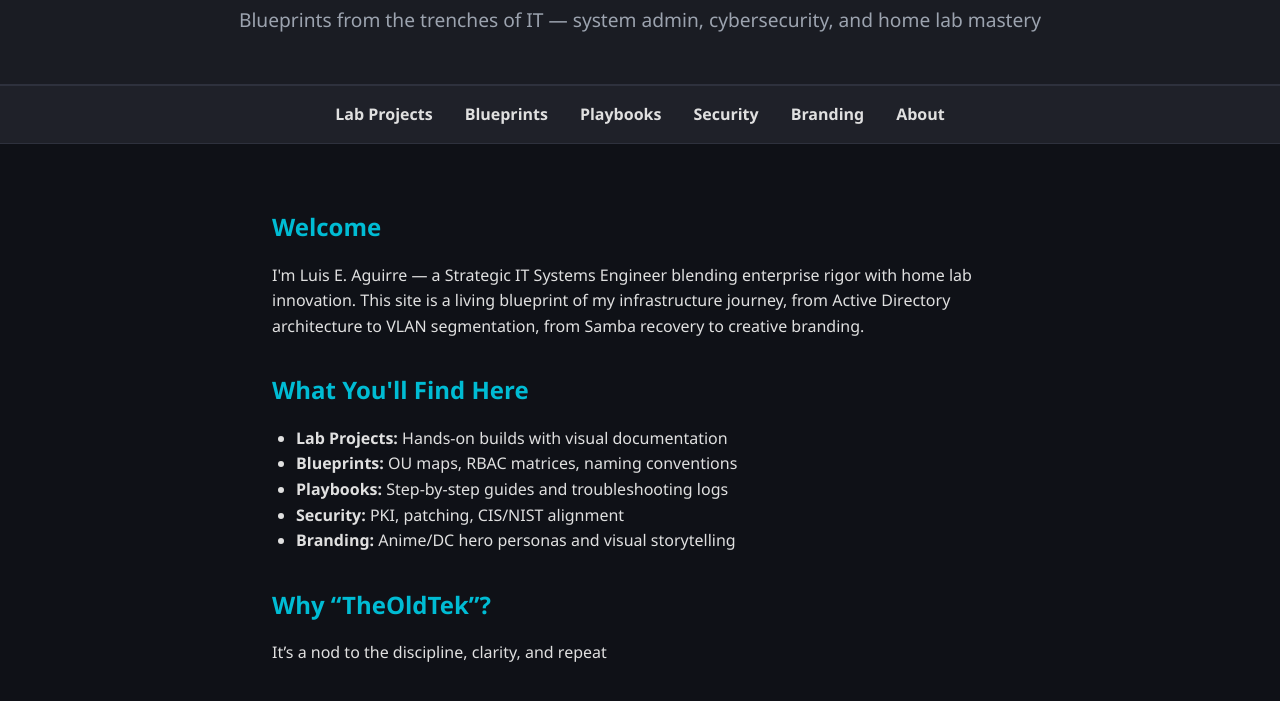
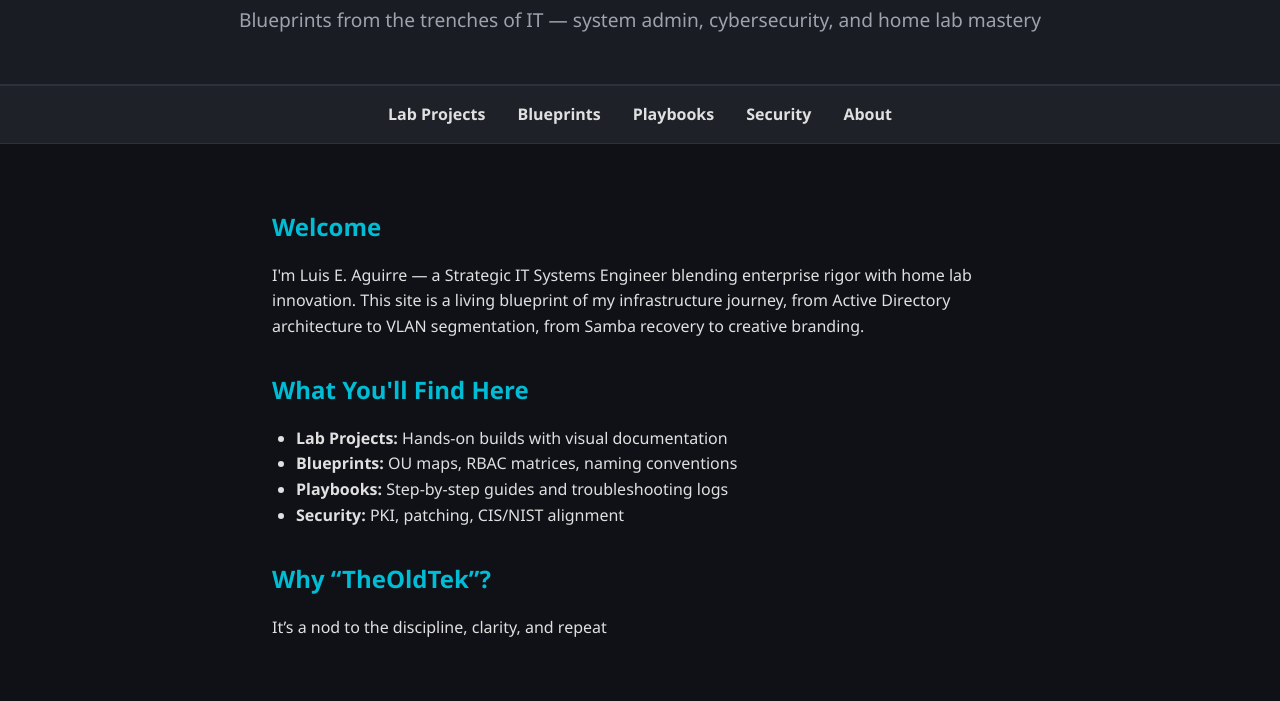
Before and after one commit to aguirluis/theoldtek, a plain HTML site: page index.html in a window 1280 px wide. Shown: the part 99-800 px from the top of the page. Drawn offline with Linux system fonts and the light colour scheme.

Commit message:
Remove Branding link and description from index.html
Removed 'Branding' link and its description from the navigation and main sections.

```diff
--- a/index.html
+++ b/index.html
@@ -18,8 +18,7 @@
     <a href="/blueprints/">Blueprints</a>
     <a href="/playbooks/">Playbooks</a>
     <a href="/security/">Security</a>
-    <a href="/branding/">Branding</a>
-    <a href="/about/">About</a>
+      <a href="/about/">About</a>
   </nav>
 
   <main>
@@ -35,7 +34,7 @@
         <li><strong>Blueprints:</strong> OU maps, RBAC matrices, naming conventions</li>
         <li><strong>Playbooks:</strong> Step-by-step guides and troubleshooting logs</li>
         <li><strong>Security:</strong> PKI, patching, CIS/NIST alignment</li>
-        <li><strong>Branding:</strong> Anime/DC hero personas and visual storytelling</li>
+
       </ul>
     </section>
 
```
